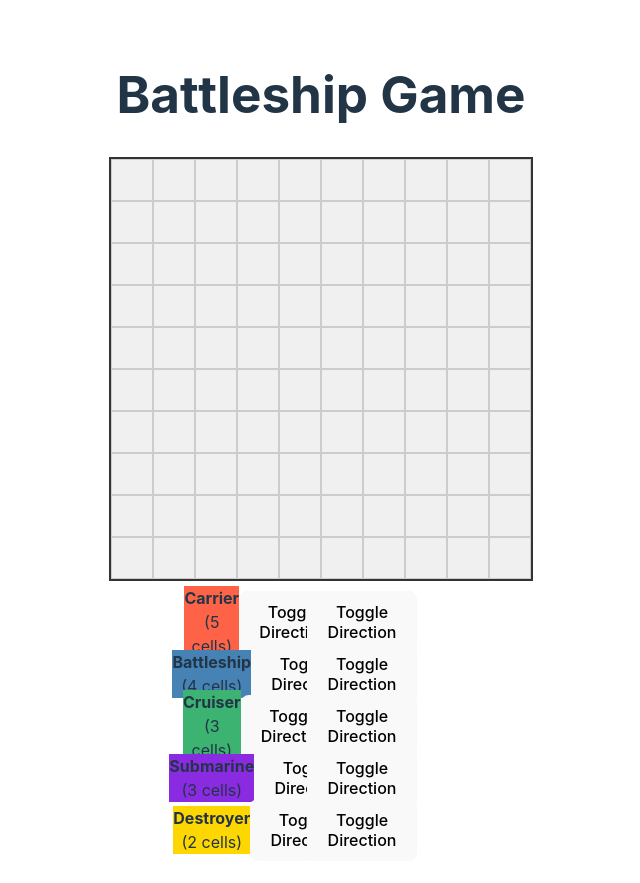
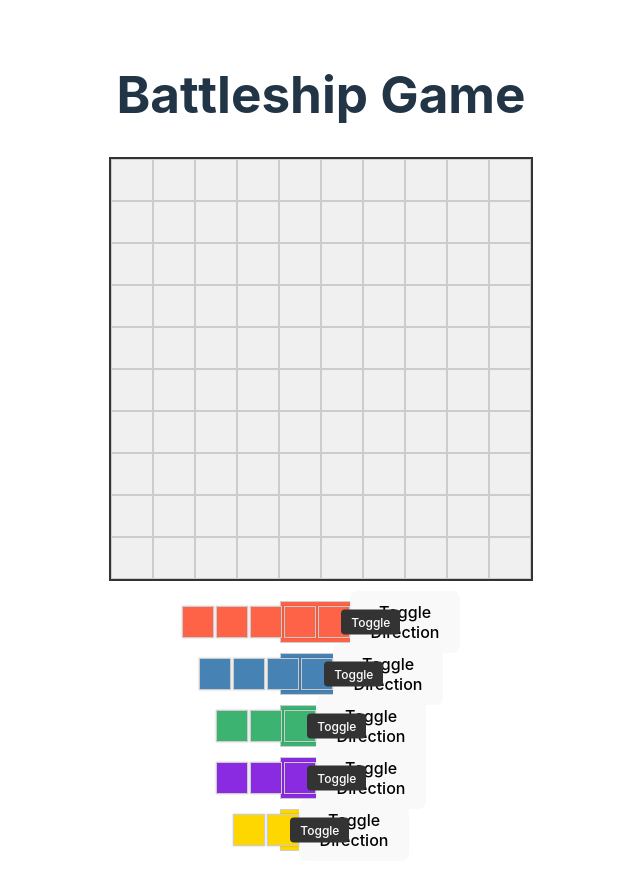
Before and after one commit to iamsuz/battleship-ui, a React (Vite) app: page / in a window 1280 px wide. Shown: the whole page, without its empty margins (319-959 px from the left). Built offline with nearby package versions, Linux system fonts and the light colour scheme.

Commit message:
Updates the Ui for ship

```diff
--- a/src/components/ui/Ship.tsx
+++ b/src/components/ui/Ship.tsx
@@ -1,21 +1,15 @@
 import React from "react";
 import "../styles/Ship.css";
 
-interface ShipProps {
+type ShipProps = {
 	name: string;
 	size: number;
 	color: string;
 	direction: "horizontal" | "vertical";
-	onDragStart: (
-		e: React.DragEvent,
-		name: string,
-		size: number,
-		color: string,
-		direction: "horizontal" | "vertical"
-	) => void;
+	onDragStart: (e: React.DragEvent) => void;
+	onToggleDirection: () => void;
 	isDraggable: boolean;
-	onToggleDirection: () => void; // Allow each ship to toggle its direction
-}
+};
 
 const Ship: React.FC<ShipProps> = ({
 	name,
@@ -23,36 +17,29 @@ const Ship: React.FC<ShipProps> = ({
 	color,
 	direction,
 	onDragStart,
+	onToggleDirection,
 	isDraggable,
-	onToggleDirection,
 }) => {
 	return (
-		<div className="ship-item">
 		<div
-				className="ship-header"
-				style={{ backgroundColor: color }}
-				title={`Drag to place ${name}`}
-			>
-				<strong>{name}</strong> ({size} cells)
-			</div>
-			{/* Render the Ship Grid */}
-			<div
-				className="ship-grid"
+			className={`ship ${direction}`}
+			draggable={isDraggable}
+			onDragStart={onDragStart}
 			style={{
-					display: "flex",
-					flexDirection: direction === "horizontal" ? "row" : "column",
+				cursor: isDraggable ? "grab" : "not-allowed",
 			}}
 		>
-				{new Array(size).fill(null).map((_, index) => (
+			{/* Render cells based on size */}
+			{Array.from({ length: size }).map((_, index) => (
 				<div
 					key={index}
-						className="grid-cell"
+					className="ship-cell"
 					style={{ backgroundColor: color }}
-					/>
+				></div>
 			))}
-			</div>
-			<button onClick={onToggleDirection} className="toggle-direction-btn">
-				Toggle Direction
+			{/* Toggle Direction Button */}
+			<button className="toggle-direction" onClick={onToggleDirection}>
+				Toggle
 			</button>
 		</div>
 	);
```
Lines whose indentation alone changed are shown as unchanged.
